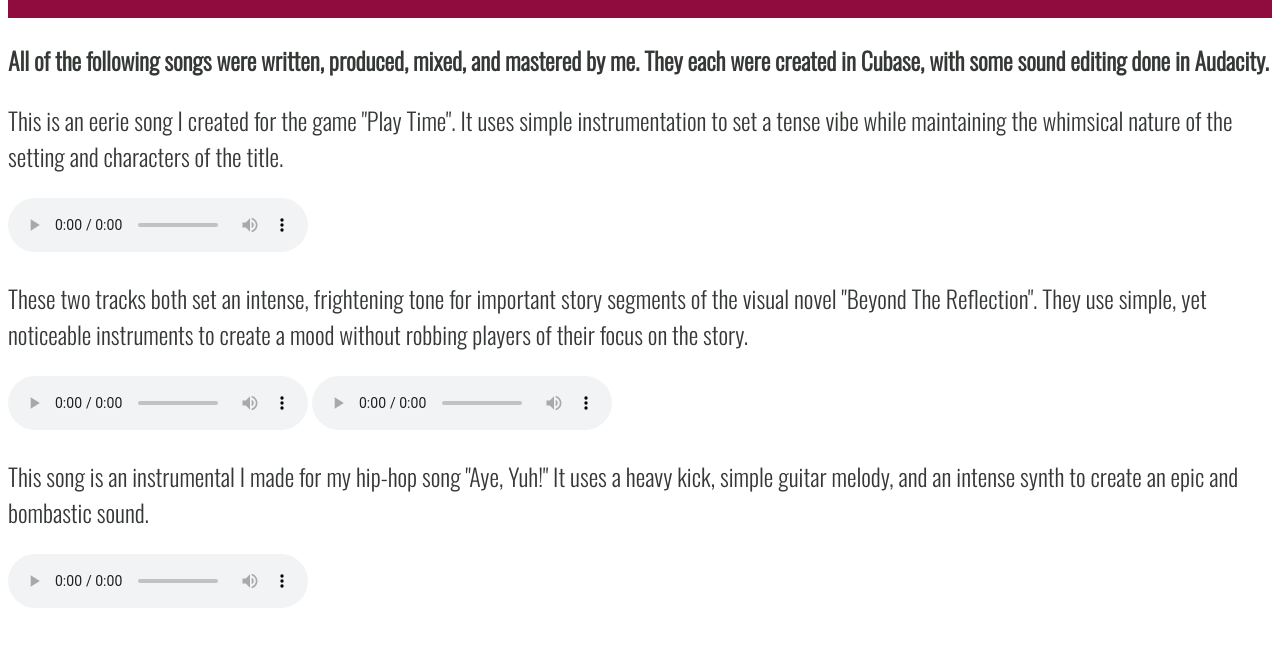
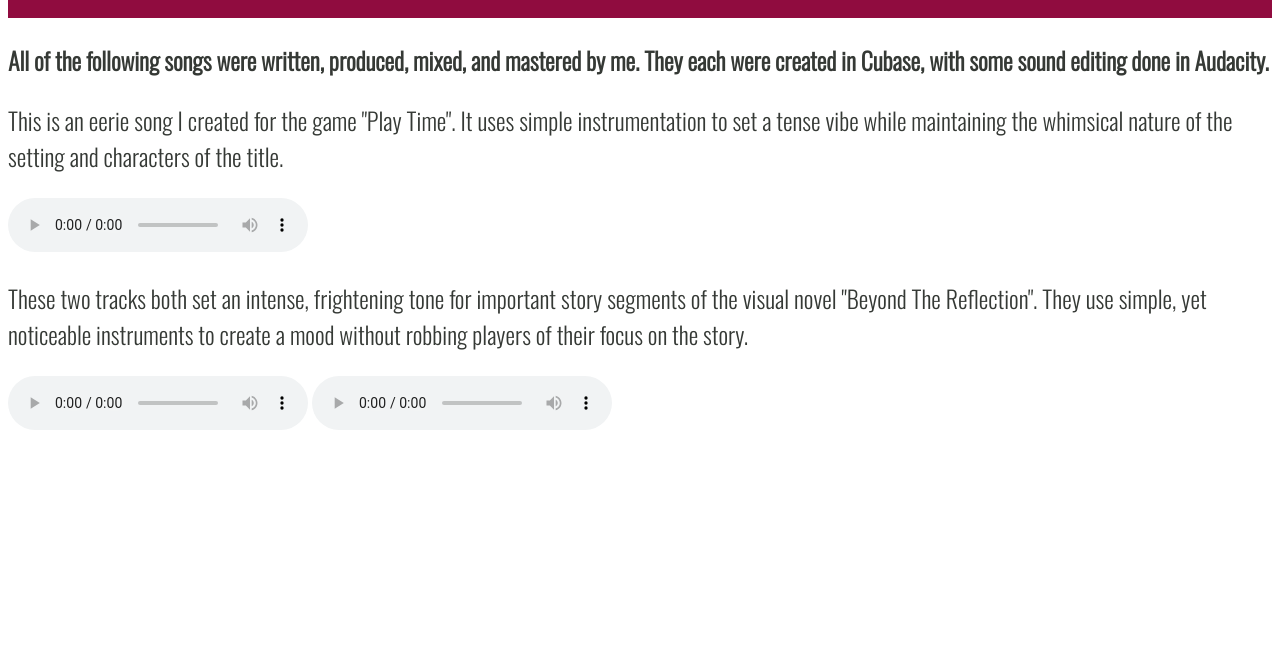
Before and after one commit to dragonfilms159/-Daniel-J-Garcia-.github.io, a plain HTML site: page Music.html in a window 1280 px wide. Shown: the part 130-776 px from the top of the page. Drawn offline with nearby package versions, Linux system fonts and the light colour scheme.

Commit message:
Update Music.html

```diff
--- a/Music.html
+++ b/Music.html
@@ -60,13 +60,5 @@ EMAIL: djgarci4@uci.edu
   Your browser does not support the audio element.
   </audio>
 
-  <p>This song is an instrumental I made for my hip-hop song "Aye, Yuh!" It uses a heavy kick, simple guitar melody, and an intense
-    synth to create an epic and bombastic sound.
-  </p>
-  <audio controls>
-    <source src= "Aye, Yuh! (Instrumental).wav" type="audio/wav">
-  Your browser does not support the audio element.
-  </audio>
-
 </body>
 </html>
```
